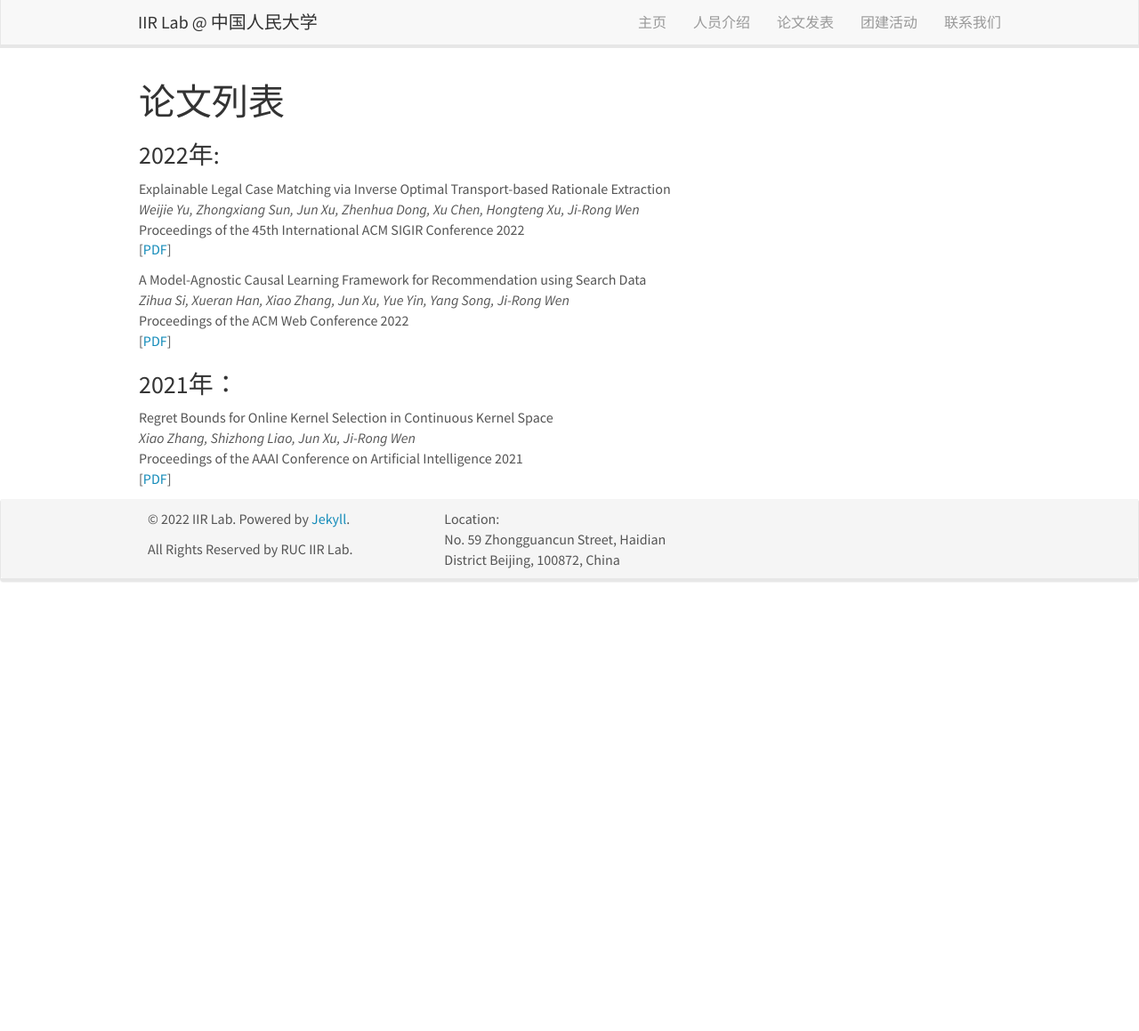
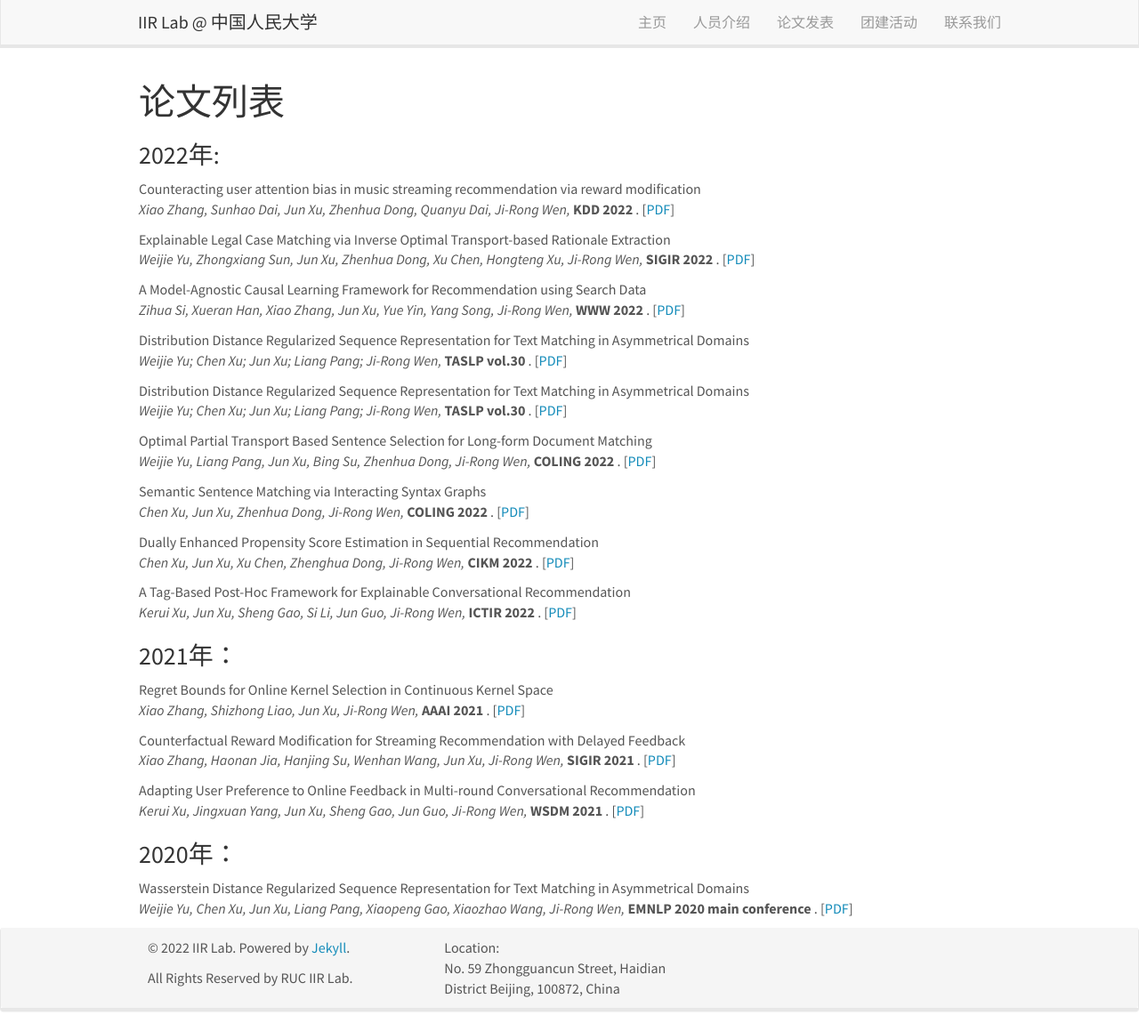
Before and after one commit to RUC-IIR-Lab/RUC-IIR-Lab.github.io, a Jekyll site: the page built from _pages/publications.md, in a window 1280 px wide and 1159 px high. Shown: the whole window at 89% size. Built offline with Jekyll 4.4.1, drawn with Linux system fonts in a browser that asks for light colours; nearby versions of some CDN libraries.

Commit message:
update info

```diff
--- a/_data/news.yml
+++ b/_data/news.yml
@@ -1,30 +1,35 @@
+- date: 2022-11-16
+  headline:  赵海源同学于<a href='https://mp.weixin.qq.com/s/hZPuO28leKyyOsP1RnVmXg'>BDAI研究生沙龙</a>进行讲座
+
+- date: 2022-10-18
+  headline: 一篇论文被WSDM 2023接收
 
 - date: 2022-09-28
   headline: 欢迎7位博士研究生、硕士研究生加入IIR Lab
 
 - date: 2022-09-18
-  headline: 一篇论文被评为CCIR2022最佳论文
+  headline: 一篇论文被评为CCIR 2022最佳论文
 
 - date: 2022-09-10
-  headline: 一篇论文被ICONIP接收
+  headline: 一篇论文被ICONIP 2022接收
 
 - date: 2022-08-18
-  headline: 两篇论文被COLING接收
+  headline: 两篇论文被COLING 2022接收
 
 - date: 2022-08-17
-  headline: 两篇论文被CCIR接收
+  headline: 两篇论文被CCIR 2022接收
 
 - date: 2022-08-03
-  headline: 一篇论文被CIKM接收
+  headline: 一篇论文被CIKM 2022接收
 
 - date: 2022-06-11
-  headline: 一篇论文被ICTIR接收
+  headline: 一篇论文被ICTIR 2022接收
 
 - date: 2022-06-07
   headline: 徐君教授于<a href='https://mp.weixin.qq.com/s/s4Tx1o_VVqVJY9MCUruXuQ'>“AI之夏”学术沙龙</a>进行讲座
 
 - date: 2022-05-19
-  headline: 一篇论文被KDD接收
+  headline: 一篇论文被KDD 2022接收
 
 - date: 2022-04-13
   headline: 张骁教授于BDAI研究生沙龙进行讲座
@@ -33,11 +38,7 @@
   headline: 思子华同学于<a href='https://mp.weixin.qq.com/s/HsgGSW6oCicMuUuV4TgYlA'>BDAI研究生沙龙</a>进行讲座
 
 - date: 2022-03-21
-  headline: 一篇论文被SIGIR接收
+  headline: 一篇论文被SIGIR 2022接收
 
 - date: 2022-01-14
-  headline: 一篇论文被WWW接收
-
-
-# - date: 08. December 2020
-#   headline: "Our <a href='https://www.nature.com/articles/s41535-020-00292-4'>new paper </a> is out, in collaboration with the groups of <a href='https://dqmp.unige.ch/baumberger/'>Baumberger</a>, <a href='https://www.london-nano.com/our-people/our-people-bios/robin-perry'>Perry</a> and <a href='https://www.mpg.de/6812374/chem_physik_fester_stoffe_mackenzie'>Mackenzie</a>."
+  headline: 一篇论文被WWW 2022接收
--- /dev/null
+++ b/_data/publist_2020.yml
@@ -0,0 +1,4 @@
+- title: Wasserstein Distance Regularized Sequence Representation for Text Matching in Asymmetrical Domains
+  authors: Weijie Yu, Chen Xu, Jun Xu, Liang Pang, Xiaopeng Gao, Xiaozhao Wang, Ji-Rong Wen
+  book: EMNLP 2020 main conference
+  url: https://aclanthology.org/2020.emnlp-main.239.pdf
--- a/_data/publist_2021.yml
+++ b/_data/publist_2021.yml
@@ -2,5 +2,17 @@
 - title: "Regret Bounds for Online Kernel Selection in Continuous Kernel Space"
   authors:
     Xiao Zhang, Shizhong Liao, Jun Xu, Ji-Rong Wen
-  book: Proceedings of the AAAI Conference on Artificial Intelligence 2021
+  book: AAAI 2021
   url: https://ojs.aaai.org/index.php/AAAI/article/view/17305/17112
+
+- title: "Counterfactual Reward Modification for Streaming Recommendation with Delayed Feedback"
+  authors:
+    Xiao Zhang, Haonan Jia, Hanjing Su, Wenhan Wang, Jun Xu, Ji-Rong Wen
+  book: SIGIR 2021
+  url: https://gsai.ruc.edu.cn/uploads/20210728/258dff20dc157be8fd2a68ef6f2c6f01.pdf
+
+- title: "Adapting User Preference to Online Feedback in Multi-round Conversational Recommendation"
+  authors:
+    Kerui Xu, Jingxuan Yang, Jun Xu, Sheng Gao, Jun Guo, Ji-Rong Wen
+  book: WSDM 2021
+  url: https://gsai.ruc.edu.cn/uploads/20210701/c0180749d1e7c77cf5c3b3c6c0fd011f.pdf
--- a/_data/publist_2022.yml
+++ b/_data/publist_2022.yml
@@ -1,9 +1,45 @@
+- title: "Counteracting user attention bias in music streaming recommendation via reward modification"
+  authors: Xiao Zhang*, Sunhao Dai*, Jun Xu, Zhenhua Dong, Quanyu Dai, Ji-Rong Wen
+  book: KDD 2022
+  url:  https://dl.acm.org/doi/pdf/10.1145/3534678.3539393
+
+
 - title: "Explainable Legal Case Matching via Inverse Optimal Transport-based Rationale Extraction"
   authors: Weijie Yu, Zhongxiang Sun, Jun Xu, Zhenhua Dong, Xu Chen, Hongteng Xu, Ji-Rong Wen
-  book: Proceedings of the 45th International ACM SIGIR Conference 2022
-  url: https://arxiv.org/pdf/2207.04182.pdf
+  book: SIGIR 2022
+  url: https://dl.acm.org/doi/abs/10.1145/3477495.3531974
 
 - title: "A Model-Agnostic Causal Learning Framework for Recommendation using Search Data"
   authors: Zihua Si, Xueran Han, Xiao Zhang, Jun Xu, Yue Yin, Yang Song, Ji-Rong Wen
-  book: Proceedings of the ACM Web Conference 2022
+  book: WWW 2022
   url: https://arxiv.org/pdf/2202.04514.pdf
+
+- title: Distribution Distance Regularized Sequence Representation for Text Matching in Asymmetrical Domains
+  authors: Weijie Yu; Chen Xu; Jun Xu; Liang Pang; Ji-Rong Wen
+  book: TASLP vol.30
+  url: https://ieeexplore.ieee.org/abstract/document/9698977
+
+- title: Distribution Distance Regularized Sequence Representation for Text Matching in Asymmetrical Domains
+  authors: Weijie Yu; Chen Xu; Jun Xu; Liang Pang; Ji-Rong Wen
+  book: TASLP vol.30
+  url: https://ieeexplore.ieee.org/abstract/document/9698977
+
+- title: Optimal Partial Transport Based Sentence Selection for Long-form Document Matching
+  authors: Weijie Yu, Liang Pang, Jun Xu, Bing Su, Zhenhua Dong, Ji-Rong Wen
+  book: COLING 2022
+  url: https://aclanthology.org/2022.coling-1.208.pdf
+
+- title: Semantic Sentence Matching via Interacting Syntax Graphs
+  authors: Chen Xu, Jun Xu, Zhenhua Dong, Ji-Rong Wen
+  book: COLING 2022
+  url: https://aclanthology.org/2022.coling-1.78.pdf
+
+- title: Dually Enhanced Propensity Score Estimation in Sequential Recommendation
+  authors: Chen Xu, Jun Xu, Xu Chen, Zhenghua Dong, Ji-Rong Wen
+  book: CIKM 2022
+  url: https://gsai.ruc.edu.cn/uploads/20220903/bee817cd0a82cc1b93a55317f7edf979.pdf
+
+- title: A Tag-Based Post-Hoc Framework for Explainable Conversational Recommendation
+  authors: Kerui Xu, Jun Xu, Sheng Gao, Si Li, Jun Guo, Ji-Rong Wen
+  book: ICTIR 2022
+  url: https://dl.acm.org/doi/abs/10.1145/3539813.3545120
--- a/_data/team_members_phd.yml
+++ b/_data/team_members_phd.yml
@@ -12,6 +12,11 @@
   photo: caozelin.jpeg
   info: 对话推荐
   email: zelincao@ruc.edu.cn
+
+- name: 韩雪冉
+  photo: hanxueran.jpeg
+  info: 推荐系统
+  email: hanxueran@ruc.edu.cn
 
 - name: 孙忠祥
   photo: sunzhongxiang.jpeg
--- a/_pages/publications.md
+++ b/_pages/publications.md
@@ -15,8 +15,8 @@ permalink: /publications/
 {% for publi in site.data.publist_2022 %}
 
   {{ publi.title }} <br />
-  <em>{{ publi.authors }} </em><br />
-  {{ publi.book }} <br />
+  <em>{{ publi.authors }}, </em>
+  <strong> {{ publi.book }} </strong>.
   [<a href="{{ publi.url }}">PDF</a>]
 
 {% endfor %}
@@ -26,11 +26,23 @@ permalink: /publications/
 {% for publi in site.data.publist_2021 %}
 
   {{ publi.title }} <br />
-  <em>{{ publi.authors }} </em><br />
-  {{ publi.book }} <br />
+  <em>{{ publi.authors }}, </em>
+  <strong> {{ publi.book }} </strong>.
   [<a href="{{ publi.url }}">PDF</a>]
 
 {% endfor %}
+
+### 2020年：
+
+{% for publi in site.data.publist_2020 %}
+
+  {{ publi.title }} <br />
+  <em>{{ publi.authors }}, </em>
+  <strong> {{ publi.book }} </strong>.
+  [<a href="{{ publi.url }}">PDF</a>]
+
+{% endfor %}
+
 <!-- ## Patents
 <em>Milan P Allan, S Gröblacher, RA Norte, M Leeuwenhoek</em><br />Novel atomic force microscopy probes with phononic crystals<br /> PCT/NL20-20/050797 (2020)
 
```
Also changed, not shown: images/teampic/hanxueran.jpeg (added).
